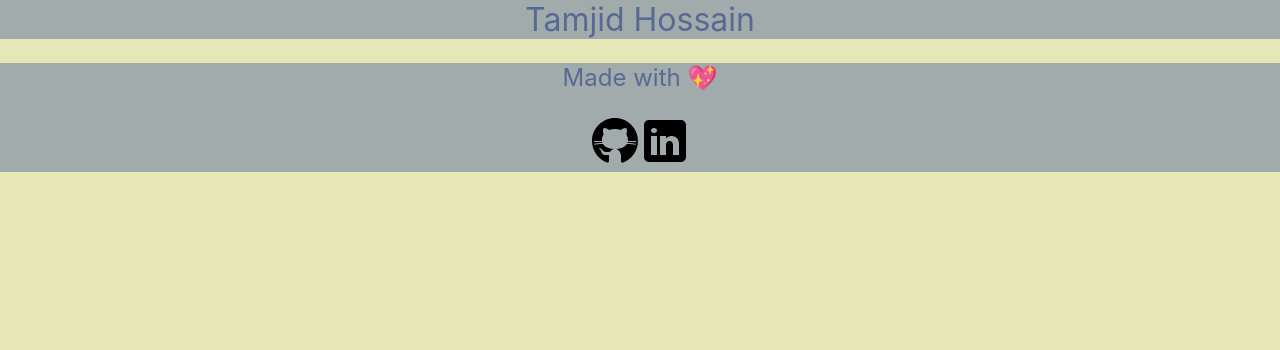
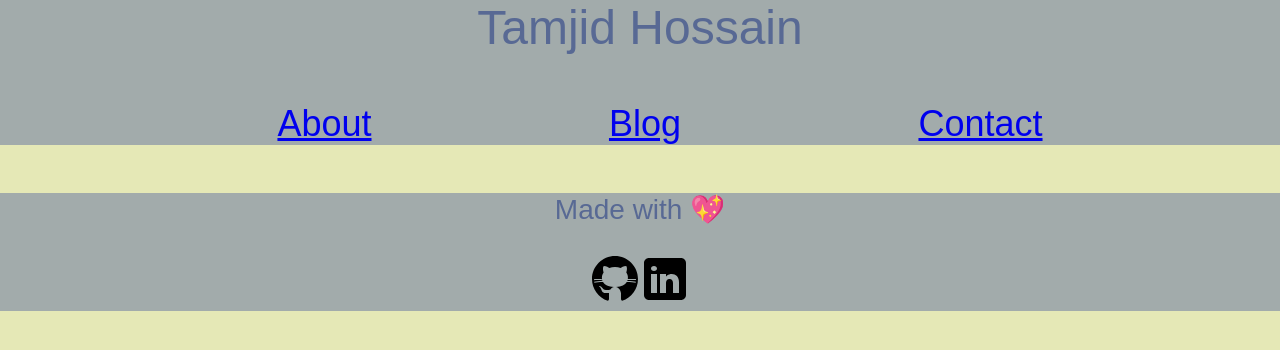
Before and after one commit to thossain30/react-portfolio, a React (Create React App) app: page / in a window 1280 px wide. Shown: the top 350 px of the page. Built offline with nearby package versions, Linux system fonts and the light colour scheme.

Commit message:
Started navbar

```diff
--- a/package.json
+++ b/package.json
@@ -8,6 +8,7 @@
     "@testing-library/user-event": "^13.5.0",
     "react": "^18.2.0",
     "react-dom": "^18.2.0",
+    "react-router-dom": "^6.13.0",
     "react-scripts": "5.0.1",
     "web-vitals": "^2.1.4"
   },
--- a/src/components/Footer.js
+++ b/src/components/Footer.js
@@ -4,8 +4,8 @@ const Footer = () => (
     <div className="FooterStuff">
         <footer>
             <p>Made with 💖</p>
-            <a href="https://github.com/thossain30"><img src={github}></img></a>
-            <a class="linkedin" href="https://www.linkedin.com/in/tamjid-hossain-550060192/" ><img src={linkedin}></img></a>
+            <a href="https://github.com/thossain30" className="social"><img src={github}></img></a>
+            <a href="https://www.linkedin.com/in/tamjid-hossain-550060192/" className="social"><img src={linkedin}></img></a>
         </footer>
     </div>
 );
--- a/src/components/Header.js
+++ b/src/components/Header.js
@@ -1,5 +1,10 @@
+import Navigation from "./Navigation";
 const Header = () => (
-    <header>Tamjid Hossain</header>
+    <div>
+        <header>Tamjid Hossain
+            <Navigation />
+        </header>
+    </div>
 );
 
 export default Header;
--- a/src/components/Navigation.js
+++ b/src/components/Navigation.js
@@ -0,0 +1,40 @@
+import React from "react";
+
+function Navigation({ currentPage, handlePageChange}) {
+    return (
+      <ul className="nav nav-tabs">
+        <li className="nav-item">
+          <a
+            href="#about"
+            onClick={() => handlePageChange('About')}
+            // Check to see if the currentPage is `About`, and if so we use the active link class from bootstrap. Otherwise, we set it to a normal nav-link
+            className={currentPage === 'About' ? 'nav-link active' : 'nav-link'}
+          >
+            About
+          </a>
+        </li>
+        <li className="nav-item">
+          <a
+            href="#blog"
+            onClick={() => handlePageChange('Blog')}
+            // Check to see if the currentPage is `Blog`, and if so we use the active link class from bootstrap. Otherwise, we set it to a normal nav-link
+            className={currentPage === 'Blog' ? 'nav-link active' : 'nav-link'}
+          >
+            Blog
+          </a>
+        </li>
+        <li className="nav-item">
+          <a
+            href="#contact"
+            onClick={() => handlePageChange('Contact')}
+            // Check to see if the currentPage is `Contact`, and if so we use the active link class from bootstrap. Otherwise, we set it to a normal nav-link
+            className={currentPage === 'Contact' ? 'nav-link active' : 'nav-link'}
+          >
+            Contact
+          </a>
+        </li>
+      </ul>
+    )
+}
+
+export default Navigation;
--- a/src/index.css
+++ b/src/index.css
@@ -1,3 +1,4 @@
+@import url("https://fonts.googleapis.com/css2?family=League+Spartan:wght@500&display=swap" rel="stylesheet");
 :root {
   --cream: #e5e8b6;
   --ashgray: #b4c4ae;
@@ -21,15 +22,28 @@ code {
 }
 
 header, .FooterStuff {
+  font-family: 'League Spartan', sans-serif;
   text-align: center;
   color: var(--lapislazuli);
   background-color: var(--cadetgray);
 }
 
 header {
-  font-size: 2em;
+  font-size: 3em;
+  display: inline-flexbox;
 }
 
 footer {
-  font-size: 1.5em;
+  font-size: 1.75em;
 }
+
+.nav-item {
+  list-style: none;
+  display: inline;
+  font-size: .75em;
+}
+
+.nav {
+  display: flex;
+  justify-content: space-evenly;
+}
```
Also changed, not shown: src/components/pages/AboutMe.js (added), src/components/pages/Contact.js (added), src/components/pages/Projects.js (added), 1 other file (tests, documents, lock files or other folders).
